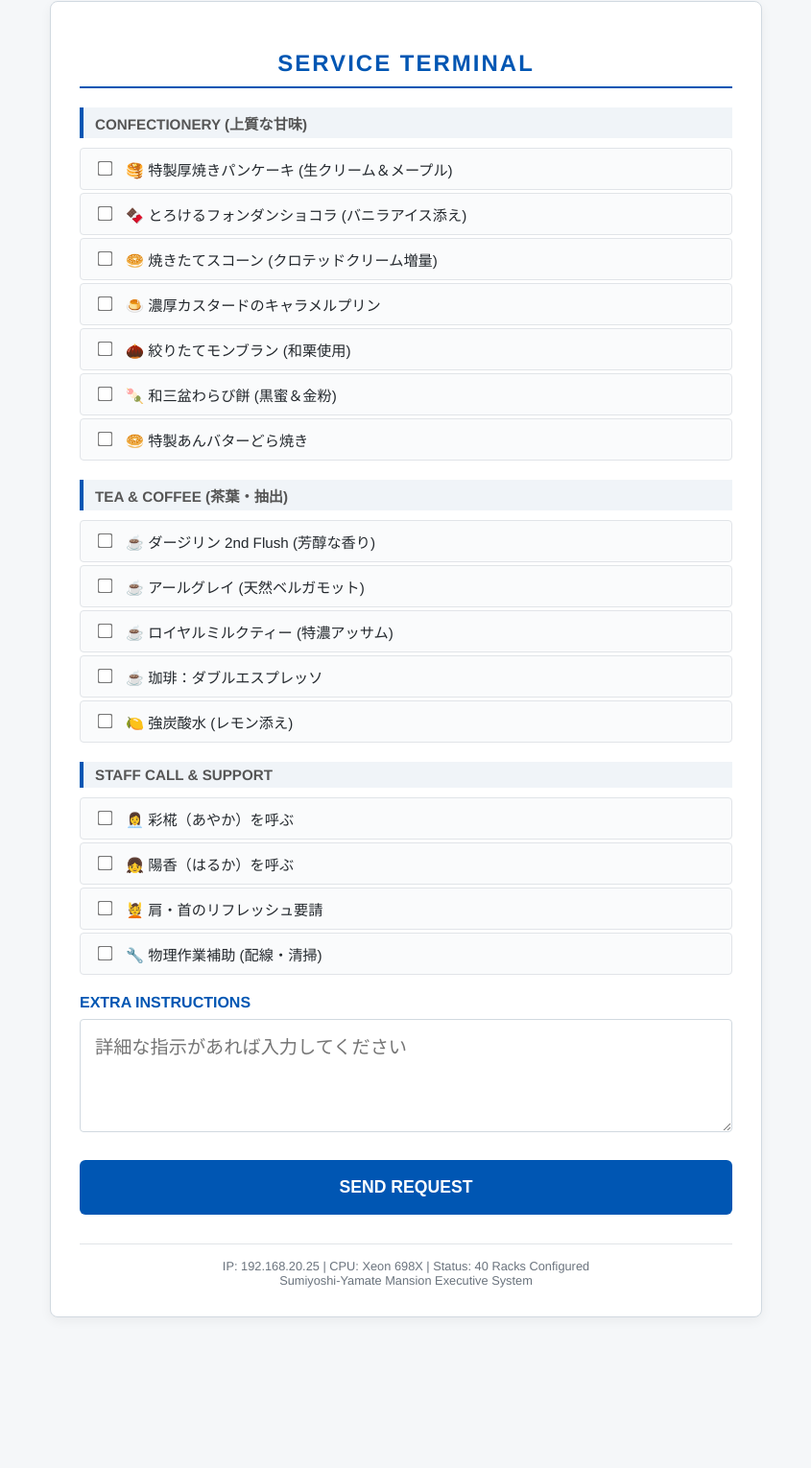
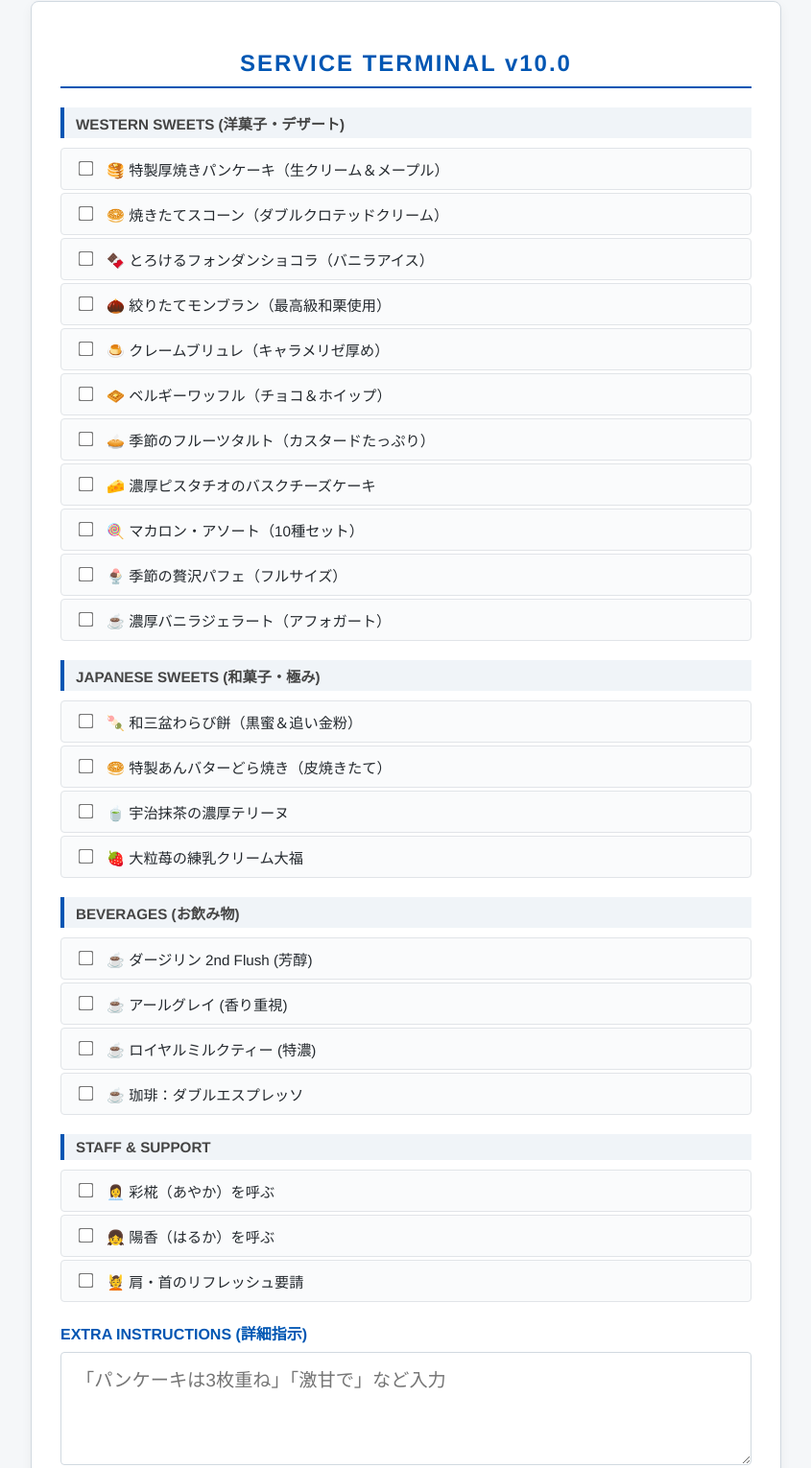
Before and after one commit to kumoroha/call, a plain HTML site: page index.html in a window 1280 px wide. Shown: the part 19-1549 px from the top of the page at 96% size, without its empty margins (217-1062 px from the left). Before the commit the page ends 1412 px from the top, so only its background shows below. Drawn offline with Linux system fonts and the light colour scheme.

Commit message:
Update index.html

```diff
--- a/index.html
+++ b/index.html
@@ -2,13 +2,13 @@
 <html lang="ja">
 <head>
     <meta charset="UTF-8">
-    <title>Master Service Console v9.0</title>
+    <title>Master Service Console v10.0</title>
     <style>
         body { background-color: #f5f7f9; color: #333; font-family: 'Helvetica Neue', 'Arial', 'Meiryo', sans-serif; display: flex; justify-content: center; padding: 20px; margin: 0; }
-        .container { background-color: #ffffff; padding: 30px; border-radius: 8px; border: 1px solid #d1d9e0; width: 680px; box-shadow: 0 4px 12px rgba(0, 0, 0, 0.05); }
+        .container { background-color: #ffffff; padding: 30px; border-radius: 8px; border: 1px solid #d1d9e0; width: 720px; box-shadow: 0 4px 12px rgba(0, 0, 0, 0.05); }
         h2 { border-bottom: 2px solid #0056b3; padding-bottom: 10px; color: #0056b3; text-align: center; letter-spacing: 2px; font-weight: 600; }
 
-        .section-title { color: #555; font-size: 0.95em; margin: 20px 0 10px 0; border-left: 4px solid #0056b3; padding-left: 12px; font-weight: bold; background: #f0f4f8; padding-top: 5px; padding-bottom: 5px; }
+        .section-title { color: #444; font-size: 0.95em; margin: 20px 0 10px 0; border-left: 4px solid #0056b3; padding-left: 12px; font-weight: bold; background: #f0f4f8; padding-top: 5px; padding-bottom: 5px; }
 
         .menu-list { display: flex; flex-direction: column; gap: 3px; }
         .checkbox-row { background: #fafbfc; padding: 10px 15px; border-radius: 4px; display: flex; align-items: center; border: 1px solid #e1e4e8; transition: 0.2s; cursor: pointer; }
@@ -27,7 +27,7 @@
             margin-top: 8px;
             box-sizing: border-box;
             font-family: inherit;
-            font-size: 1.2em; /* デカすぎず、読みやすいサイズへ縮小 */
+            font-size: 1.2em;
             line-height: 1.5;
             resize: vertical;
         }
@@ -42,43 +42,53 @@
 <body>
 
 <div class="container">
-    <h2>SERVICE TERMINAL</h2>
+    <h2>SERVICE TERMINAL v10.0</h2>
 
-    <div class="section-title">CONFECTIONERY (上質な甘味)</div>
+    <div class="section-title">WESTERN SWEETS (洋菓子・デザート)</div>
     <div class="menu-list">
-        <label class="checkbox-row"><input type="checkbox" name="req" value="特製厚焼きパンケーキ（生クリーム＆メープル）"><span>🥞 特製厚焼きパンケーキ (生クリーム＆メープル)</span></label>
-        <label class="checkbox-row"><input type="checkbox" name="req" value="とろけるフォンダンショコラ（バニラアイス）"><span>🍫 とろけるフォンダンショコラ (バニラアイス添え)</span></label>
-        <label class="checkbox-row"><input type="checkbox" name="req" value="焼きたてスコーン（ダブルクロテッドクリーム）"><span>🥯 焼きたてスコーン (クロテッドクリーム増量)</span></label>
-        <label class="checkbox-row"><input type="checkbox" name="req" value="濃厚カスタードのプリン"><span>🍮 濃厚カスタードのキャラメルプリン</span></label>
-        <label class="checkbox-row"><input type="checkbox" name="req" value="絞りたてモンブラン"><span>🌰 絞りたてモンブラン (和栗使用)</span></label>
-        <label class="checkbox-row"><input type="checkbox" name="req" value="和三盆わらび餅（黒蜜＆金粉）"><span>🍡 和三盆わらび餅 (黒蜜＆金粉)</span></label>
-        <label class="checkbox-row"><input type="checkbox" name="req" value="あんバターどら焼き"><span>🥯 特製あんバターどら焼き</span></label>
+        <label class="checkbox-row"><input type="checkbox" name="req" value="特製厚焼きパンケーキ（トリプル・メープル＆生クリーム）"><span>🥞 特製厚焼きパンケーキ（生クリーム＆メープル）</span></label>
+        <label class="checkbox-row"><input type="checkbox" name="req" value="焼きたてスコーン（ダブルクロテッドクリーム＆苺ジャム）"><span>🥯 焼きたてスコーン（ダブルクロテッドクリーム）</span></label>
+        <label class="checkbox-row"><input type="checkbox" name="req" value="とろけるフォンダンショコラ（バニラアイス添え）"><span>🍫 とろけるフォンダンショコラ（バニラアイス）</span></label>
+        <label class="checkbox-row"><input type="checkbox" name="req" value="絞りたてモンブラン（最高級和栗使用）"><span>🌰 絞りたてモンブラン（最高級和栗使用）</span></label>
+        <label class="checkbox-row"><input type="checkbox" name="req" value="クレームブリュレ（キャラメリゼ厚め）"><span>🍮 クレームブリュレ（キャラメリゼ厚め）</span></label>
+        <label class="checkbox-row"><input type="checkbox" name="req" value="ベルギーワッフル（チョコソース＆ホイップ）"><span>🧇 ベルギーワッフル（チョコ＆ホイップ）</span></label>
+        <label class="checkbox-row"><input type="checkbox" name="req" value="季節のフルーツタルト（カスタードたっぷり）"><span>🥧 季節のフルーツタルト（カスタードたっぷり）</span></label>
+        <label class="checkbox-row"><input type="checkbox" name="req" value="濃厚ピスタチオのバスクチーズケーキ"><span>🧀 濃厚ピスタチオのバスクチーズケーキ</span></label>
+        <label class="checkbox-row"><input type="checkbox" name="req" value="マカロン・アソート（10種セット）"><span>🍭 マカロン・アソート（10種セット）</span></label>
+        <label class="checkbox-row"><input type="checkbox" name="req" value="季節の贅沢パフェ（フルサイズ）"><span>🍨 季節の贅沢パフェ（フルサイズ）</span></label>
+        <label class="checkbox-row"><input type="checkbox" name="req" value="濃厚バニラジェラート（アフォガート仕立て）"><span>☕ 濃厚バニラジェラート（アフォガート）</span></label>
     </div>
 
-    <div class="section-title">TEA & COFFEE (茶葉・抽出)</div>
+    <div class="section-title">JAPANESE SWEETS (和菓子・極み)</div>
     <div class="menu-list">
-        <label class="checkbox-row"><input type="checkbox" name="req" value="ダージリン 2nd Flush"><span>☕ ダージリン 2nd Flush (芳醇な香り)</span></label>
-        <label class="checkbox-row"><input type="checkbox" name="req" value="アールグレイ（ベルガモット）"><span>☕ アールグレイ (天然ベルガモット)</span></label>
-        <label class="checkbox-row"><input type="checkbox" name="req" value="ロイヤルミルクティー（特濃）"><span>☕ ロイヤルミルクティー (特濃アッサム)</span></label>
-        <label class="checkbox-row"><input type="checkbox" name="req" value="ダブルエスプレッソ"><span>☕ 珈琲：ダブルエスプレッソ</span></label>
-        <label class="checkbox-row"><input type="checkbox" name="req" value="炭酸水（レモン）"><span>🍋 強炭酸水 (レモン添え)</span></label>
+        <label class="checkbox-row"><input type="checkbox" name="req" value="和三盆わらび餅（黒蜜＆追い金粉）"><span>🍡 和三盆わらび餅（黒蜜＆追い金粉）</span></label>
+        <label class="checkbox-row"><input type="checkbox" name="req" value="特製あんバターどら焼き（皮焼きたて）"><span>🥯 特製あんバターどら焼き（皮焼きたて）</span></label>
+        <label class="checkbox-row"><input type="checkbox" name="req" value="宇治抹茶の濃厚テリーヌ"><span>🍵 宇治抹茶の濃厚テリーヌ</span></label>
+        <label class="checkbox-row"><input type="checkbox" name="req" value="大粒苺の練乳クリーム大福"><span>🍓 大粒苺の練乳クリーム大福</span></label>
     </div>
 
-    <div class="section-title">STAFF CALL & SUPPORT</div>
+    <div class="section-title">BEVERAGES (お飲み物)</div>
+    <div class="menu-list">
+        <label class="checkbox-row"><input type="checkbox" name="req" value="ダージリン 2nd Flush"><span>☕ ダージリン 2nd Flush (芳醇)</span></label>
+        <label class="checkbox-row"><input type="checkbox" name="req" value="アールグレイ（天然ベルガモット）"><span>☕ アールグレイ (香り重視)</span></label>
+        <label class="checkbox-row"><input type="checkbox" name="req" value="ロイヤルミルクティー（特濃アッサム）"><span>☕ ロイヤルミルクティー (特濃)</span></label>
+        <label class="checkbox-row"><input type="checkbox" name="req" value="ダブルエスプレッソ"><span>☕ 珈琲：ダブルエスプレッソ</span></label>
+    </div>
+
+    <div class="section-title">STAFF & SUPPORT</div>
     <div class="menu-list">
         <label class="checkbox-row"><input type="checkbox" name="req" value="彩椛を呼ぶ"><span>👩‍💼 彩椛（あやか）を呼ぶ</span></label>
         <label class="checkbox-row"><input type="checkbox" name="req" value="陽香を呼ぶ"><span>👧 陽香（はるか）を呼ぶ</span></label>
         <label class="checkbox-row"><input type="checkbox" name="req" value="マッサージ要請"><span>💆 肩・首のリフレッシュ要請</span></label>
-        <label class="checkbox-row"><input type="checkbox" name="req" value="物理作業補助"><span>🔧 物理作業補助 (配線・清掃)</span></label>
     </div>
 
-    <label class="note-label">EXTRA INSTRUCTIONS</label>
-    <textarea id="note" rows="3" placeholder="詳細な指示があれば入力してください"></textarea>
+    <label class="note-label">EXTRA INSTRUCTIONS (詳細指示)</label>
+    <textarea id="note" rows="3" placeholder="「パンケーキは3枚重ね」「激甘で」など入力"></textarea>
 
     <button class="btn-submit" onclick="dispatch()">SEND REQUEST</button>
 
     <div class="status-footer">
-        IP: 192.168.20.25 | CPU: Xeon 698X | Status: 40 Racks Configured<br>
+        IP: 192.168.20.25 | CPU: Xeon 698X | Today's Revenue: 45.7M JPY<br>
         Sumiyoshi-Yamate Mansion Executive System
     </div>
 </div>
@@ -87,9 +97,9 @@
     function dispatch() {
         const selected = Array.from(document.querySelectorAll('input[name="req"]:checked')).map(el => el.value);
         const note = document.getElementById('note').value;
-        if (selected.length === 0 && !note) { alert("リクエストが空です。"); return; }
+        if (selected.length === 0 && !note) { alert("項目を選択してください。"); return; }
 
-        const report = `【Service Request】\n\n■内容:\n${selected.map(s => " ・ " + s).join("\n")}\n\n■備考:\n${note || "なし"}\n\n至急、対応いたします。`;
+        const report = `【至急要請】\n\n■内容:\n${selected.map(s => " ・ " + s).join("\n")}\n\n■備考:\n${note || "なし"}\n\nただいま準備して参ります。`;
         alert(report);
     }
 </script>
```
